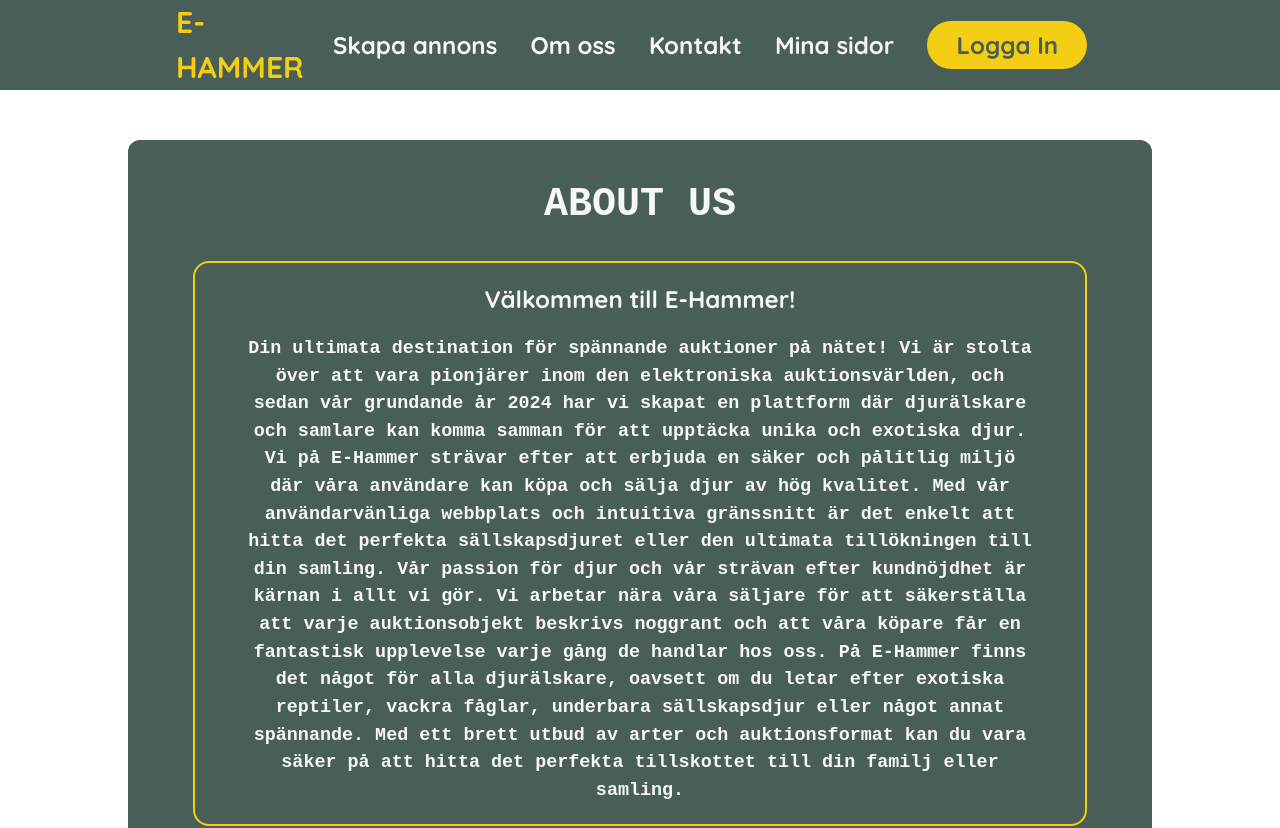
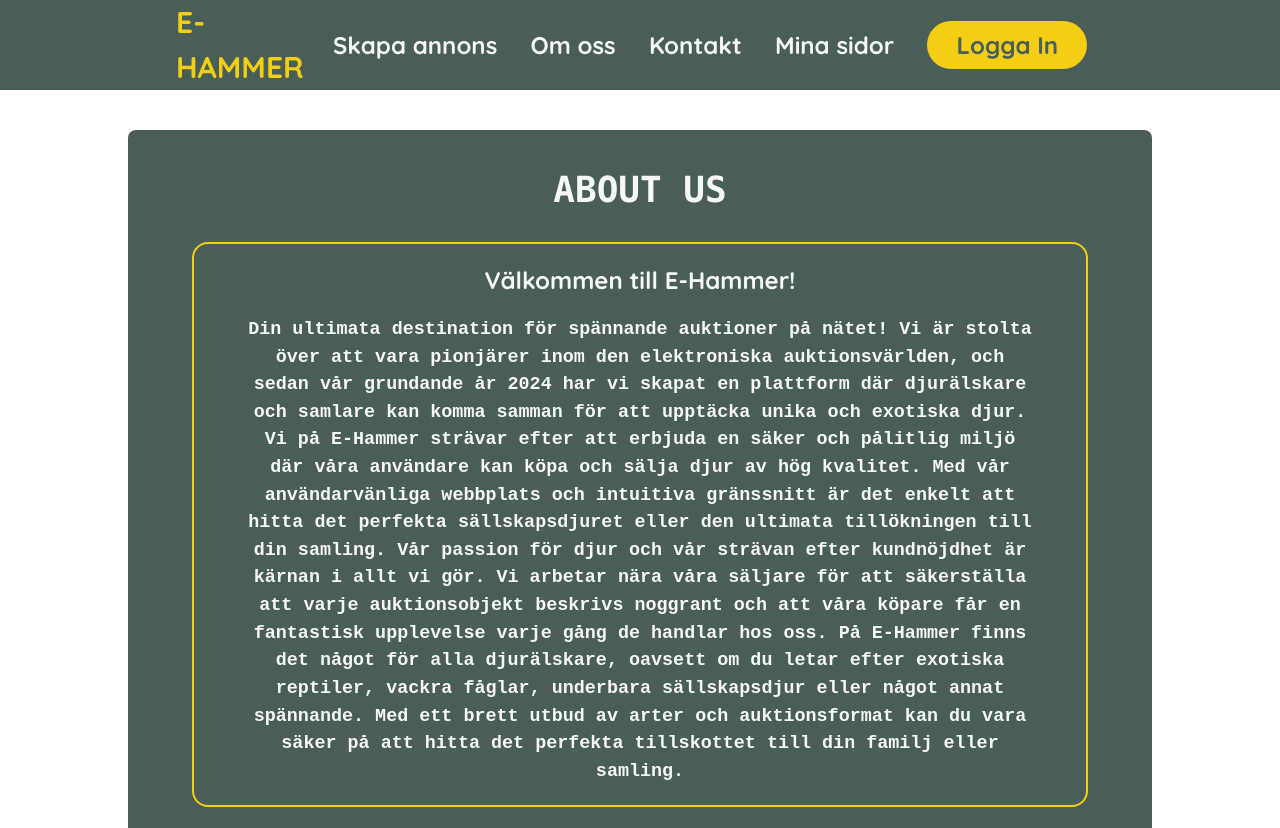
Before and after one commit to EddieMollerstrom/Online-Auktion-Grupp-5, a React (Vite) app: page /AboutUs in a window 1280 px wide. Shown: the top 828 px of the page. Built offline with nearby package versions, Linux system fonts and the light colour scheme.

Commit message:
changed some css to tailwind

```diff
--- a/src/index.css
+++ b/src/index.css
@@ -200,18 +200,8 @@ button:hover {
 
 .about-us-container {
   width: 80%;
-  margin: 50px auto;
-  padding: 25px;
-  border-radius: 12px;
 }
-.about-us-title {
-  text-align: center;
-  margin-bottom: 16px;
-  padding: 10px;
-  font-family: monospace, sans-serif;
-  font-weight: bold;
-  font-size: 2.5rem;
-}
+
 .about-us-text {
   font-family: monospace, sans-serif;
   text-align: center;
--- a/src/pages/AboutUs.jsx
+++ b/src/pages/AboutUs.jsx
@@ -1,8 +1,10 @@
 export default function AboutUs() {
   return (
     <>
-      <div className="bg-custom-green about-us-container">
-        <h2 className="text-custom-white about-us-title">ABOUT US</h2>
+      <div className="bg-custom-green mx-auto my-10 p-6 rounded-lg about-us-container">
+        <h2 className="text-custom-white text-center mb-4 p-4 font-mono font-bold text-4xl">
+          ABOUT US
+        </h2>
         <p className="text-custom-white border-solid border-2 border-custom-yellow about-us-text">
           <h4 className="mb-5 text-2xl">Välkommen till E-Hammer!</h4>
           Din ultimata destination för spännande auktioner på nätet! Vi är
```
